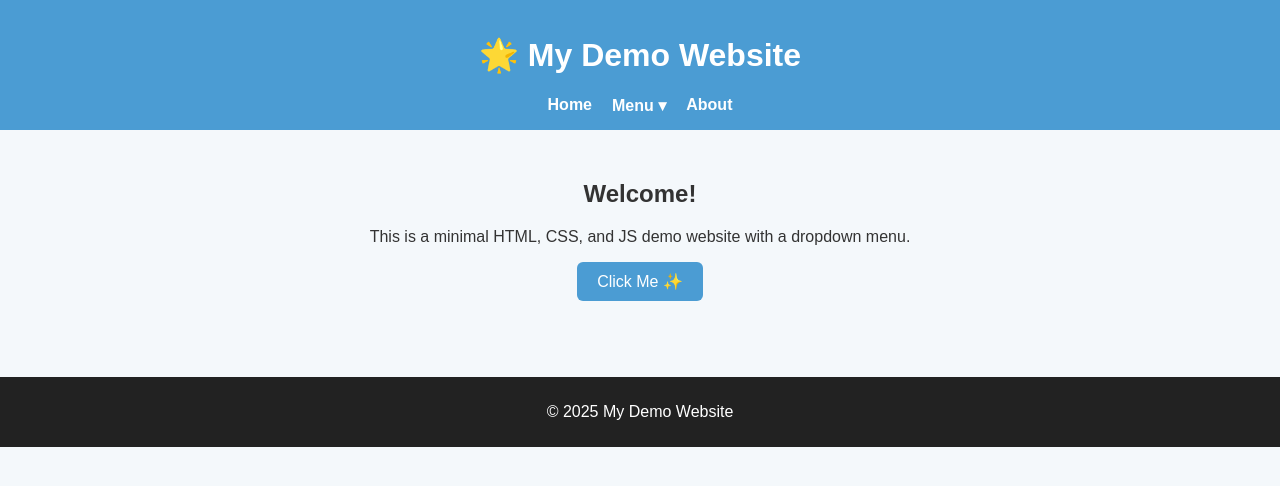
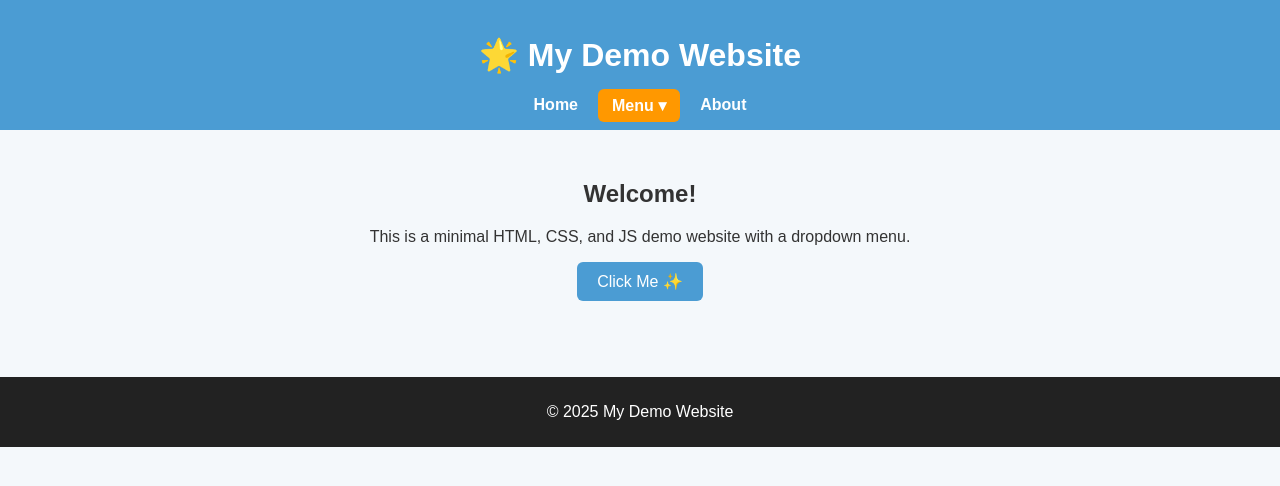
Before and after one commit to realPranavg45/demos, a plain HTML site: page index.html in a window 1280 px wide. Drawn offline with Linux system fonts and the light colour scheme.

Commit message:
changed the color of dropdown

```diff
--- a/style.css
+++ b/style.css
@@ -83,3 +83,16 @@ footer {
   padding: 10px;
   margin-top: 30px;
 }
+
+/* Style only the dropdown button */
+.dropdown > a {
+  background: #ff9800;   /* orange button */
+  padding: 8px 14px;
+  border-radius: 6px;
+  color: white !important;
+  transition: background 0.3s ease;
+}
+
+.dropdown > a:hover {
+  background: #e68900;   /* darker orange on hover */
+}
```
